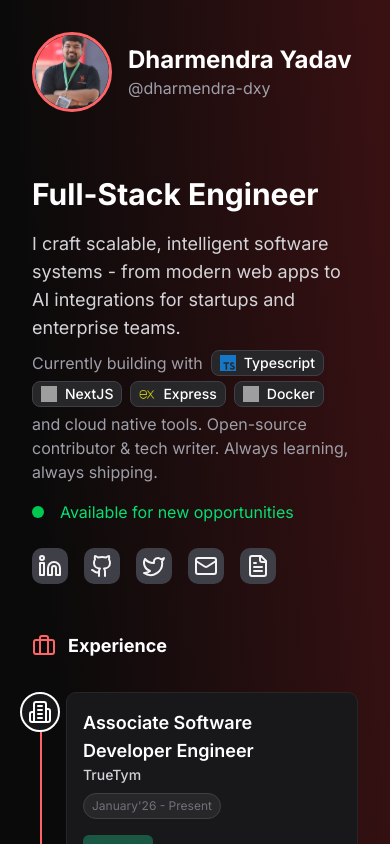
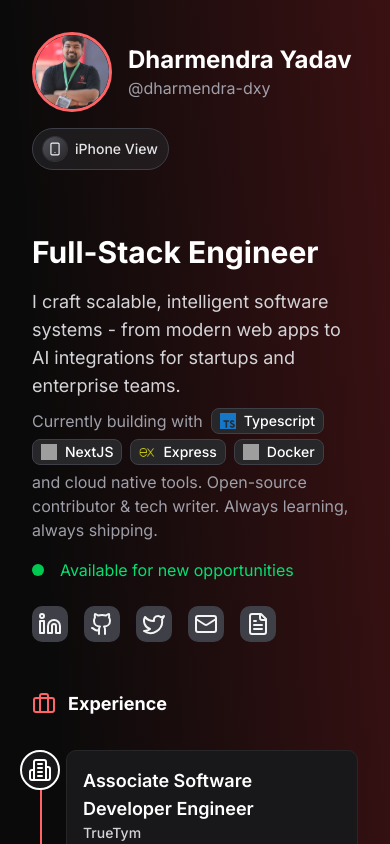
Before and after one commit to dharmendra-dxy/portfolio-v1, a Next.js app: page / in a window 390 px wide. Shown: the top 844 px of the page. Built offline with nearby package versions, Linux system fonts and the light colour scheme; grey boxes are pictures that could not be loaded.

Commit message:
feat: add toggle - iphone/mac view

```diff
--- a/components/iphone/home-screen.tsx
+++ b/components/iphone/home-screen.tsx
@@ -5,7 +5,7 @@ import Image from "next/image";
 import { animate, motion, useMotionValue } from "framer-motion";
 import { ArrowUpRight, Sparkles } from "lucide-react";
 import { profile } from "@/constant/profile";
-import { experience } from "@/constant/experience";
+import { experience, totalExperience } from "@/constant/experience";
 import { skills } from "@/constant/skills";
 import { works } from "@/constant/works";
 import { cloudinaryImage } from "@/lib/cloudinary";
@@ -63,7 +63,7 @@ function AppIcon({
 function AvailabilityWidget() {
   const current = experience[experience.length - 1];
   const stats = [
-    { label: "Experience", value: `${new Date().getFullYear() - 2022}+ yrs` },
+    { label: "Experience", value: `${totalExperience}` },
     { label: "Projects", value: `${works.length}` },
     { label: "Stack", value: `${skills.length}` },
   ];
--- a/components/mac/windows/about-window.tsx
+++ b/components/mac/windows/about-window.tsx
@@ -11,7 +11,7 @@ import {
 } from "lucide-react";
 import { motion } from "framer-motion";
 import { profile } from "@/constant/profile";
-import { experience } from "@/constant/experience";
+import { experience, totalExperience } from "@/constant/experience";
 import { education } from "@/constant/education";
 import { FinderStatusBar, WindowHint } from "../finder-chrome";
 
@@ -25,7 +25,6 @@ const SOCIAL_LABEL: Record<string, string> = {
 
 export default function AboutWindow() {
   const currentRole = experience[experience.length - 1];
-  const years = new Date().getFullYear() - 2022;
 
   return (
     <div className="flex min-h-0 flex-1 flex-col">
@@ -84,7 +83,7 @@ export default function AboutWindow() {
         {/* Quick facts */}
         <div className="grid grid-cols-2 divide-x divide-black/5 border-b border-black/5 sm:grid-cols-4">
           {[
-            { label: "Experience", value: `${years}+ yrs`, icon: Briefcase },
+            { label: "Experience", value: `${totalExperience}`, icon: Briefcase },
             {
               label: "Currently",
               value: currentRole?.company ?? "—",
--- a/components/sections/hero-section.tsx
+++ b/components/sections/hero-section.tsx
@@ -5,12 +5,13 @@ import React from "react";
 import { Button } from "../ui/button";
 import { AnimatedGroup } from "../ui/animated-group";
 import Badge from "../badge";
+import ViewToggle from "../view-toggle";
 import { customItemVariants, sectionContainerVariants } from "@/lib/framer-variants";
 
 const HeroSection = () => {
   return (
     <div>
-      <header className="flex items-center space-x-4">
+      <header className="flex flex-wrap items-center gap-x-4 gap-y-4">
         <Image
           src={profile.avatar}
           alt={profile.name}
@@ -18,10 +19,13 @@ const HeroSection = () => {
           height={200}
           width={200}
         />
-        <div>
+        <div className="min-w-0">
           <h1 className="text-2xl font-bold">{profile.name}</h1>
+          <div className="flex">
           <p className="text-zinc-400">{profile.handle}</p>
+          </div>
         </div>
+        <ViewToggle className=" w-full items-center justify-end sm:ml-auto sm:w-auto sm:shrink-0" />
       </header>
 
       <section className="mt-16">
--- /dev/null
+++ b/components/view-toggle.tsx
@@ -0,0 +1,205 @@
+"use client";
+
+import { useCallback, useEffect, useRef, useState } from "react";
+import { useRouter } from "next/navigation";
+import { AnimatePresence, motion } from "framer-motion";
+import { ChevronDown, MonitorSmartphone, Smartphone, Monitor } from "lucide-react";
+import { cn } from "@/lib/utils";
+
+type ViewMode = "iphone" | "mac";
+
+const MOBILE_QUERY = "(max-width: 767px)";
+const TRANSITION_MS = 420;
+const NAVIGATE_AFTER_MS = 340;
+
+const OPTIONS: {
+  id: ViewMode;
+  label: string;
+  hint: string;
+  icon: typeof Smartphone;
+}[] = [
+  {
+    id: "iphone",
+    label: "iPhone",
+    hint: "Apps, widgets & home screen",
+    icon: Smartphone,
+  },
+  {
+    id: "mac",
+    label: "Mac",
+    hint: "Desktop, dock & search",
+    icon: Monitor,
+  },
+];
+
+/**
+ * Sends visitors to the alternative presentation of the portfolio.
+ * Phones go straight to the iPhone build, larger screens get a picker.
+ */
+const ViewToggle = ({ className }: { className?: string }) => {
+  const router = useRouter();
+  const wrapRef = useRef<HTMLDivElement>(null);
+  const buttonRef = useRef<HTMLButtonElement>(null);
+
+  // `null` until mounted so the server and first client render always match.
+  const [isMobile, setIsMobile] = useState<boolean | null>(null);
+  const [open, setOpen] = useState(false);
+  const [leaving, setLeaving] = useState<{ mode: ViewMode; x: number; y: number } | null>(
+    null,
+  );
+
+  useEffect(() => {
+    const media = window.matchMedia(MOBILE_QUERY);
+    const sync = () => setIsMobile(media.matches);
+    sync();
+    media.addEventListener("change", sync);
+    return () => media.removeEventListener("change", sync);
+  }, []);
+
+  useEffect(() => {
+    if (!open) return;
+
+    const onPointerDown = (event: MouseEvent) => {
+      if (!wrapRef.current?.contains(event.target as Node)) setOpen(false);
+    };
+    const onKeyDown = (event: KeyboardEvent) => {
+      if (event.key !== "Escape") return;
+      setOpen(false);
+      buttonRef.current?.focus();
+    };
+
+    document.addEventListener("mousedown", onPointerDown);
+    document.addEventListener("keydown", onKeyDown);
+    return () => {
+      document.removeEventListener("mousedown", onPointerDown);
+      document.removeEventListener("keydown", onKeyDown);
+    };
+  }, [open]);
+
+  const navigate = useCallback(
+    (mode: ViewMode) => {
+      setOpen(false);
+
+      const rect = buttonRef.current?.getBoundingClientRect();
+      setLeaving({
+        mode,
+        x: rect ? rect.left + rect.width / 2 : window.innerWidth / 2,
+        y: rect ? rect.top + rect.height / 2 : 0,
+      });
+
+      window.setTimeout(() => router.push(`/${mode}`), NAVIGATE_AFTER_MS);
+    },
+    [router],
+  );
+
+  const prefetchAll = () => OPTIONS.forEach((option) => router.prefetch(`/${option.id}`));
+
+  const showMenu = isMobile === false;
+
+  return (
+    <>
+      <div ref={wrapRef} className={cn("relative", className)}>
+        <button
+          ref={buttonRef}
+          type="button"
+          aria-label="Switch portfolio view"
+          aria-haspopup={showMenu ? "menu" : undefined}
+          aria-expanded={showMenu ? open : undefined}
+          onPointerEnter={prefetchAll}
+          onFocus={prefetchAll}
+          onClick={() => {
+            if (isMobile === null) return;
+            if (isMobile) navigate("iphone");
+            else setOpen((value) => !value);
+          }}
+          className={cn(
+            "group flex  items-center justify-center gap-2 rounded-full border border-zinc-700 bg-zinc-800/60 py-2 px-2.5 text-sm font-medium text-zinc-200 transition-colors duration-200 sm:w-auto sm:justify-start sm:py-1.5",
+            "hover:border-zinc-500 hover:bg-zinc-700/70 focus-visible:border-red-400 focus-visible:outline-none focus-visible:ring-2 focus-visible:ring-red-400/40",
+            open && "border-zinc-500 bg-zinc-700/70",
+          )}
+        >
+          <span className="flex h-6 w-6 items-center justify-center rounded-full bg-gradient-to-br from-zinc-600 to-zinc-800 text-zinc-100 ring-1 ring-white/10 transition-colors duration-200 group-hover:text-white">
+            {isMobile ? <Smartphone className="h-3.5 w-3.5" />: <Monitor className="h-3.5 w-3.5"  />}
+          </span>
+
+          <span className="whitespace-nowrap">{isMobile ? "iPhone View" : "View"}</span>
+
+          {showMenu && (
+            <ChevronDown
+              className={cn(
+                "-ml-0.5 h-3.5 w-3.5 text-zinc-500 transition-transform duration-200",
+                open && "rotate-180 text-zinc-300",
+              )}
+              strokeWidth={2.2}
+            />
+          )}
+        </button>
+
+        <AnimatePresence>
+          {open && (
+            <motion.div
+              role="menu"
+              initial={{ opacity: 0, y: -6, scale: 0.97 }}
+              animate={{ opacity: 1, y: 0, scale: 1 }}
+              exit={{ opacity: 0, y: -6, scale: 0.97 }}
+              transition={{ duration: 0.16, ease: [0.32, 0.72, 0, 1] }}
+              style={{ transformOrigin: "top right" }}
+              className="absolute right-0 top-[calc(100%+0.5rem)] z-50 w-64 origin-top-right overflow-hidden rounded-2xl border border-zinc-700/80 bg-zinc-900/95 p-1.5 shadow-[0_24px_60px_-16px_rgba(0,0,0,0.8)] backdrop-blur-xl"
+            >
+              {OPTIONS.map((option) => (
+                <button
+                  key={option.id}
+                  type="button"
+                  role="menuitem"
+                  onPointerEnter={() => router.prefetch(`/${option.id}`)}
+                  onClick={() => navigate(option.id)}
+                  className="flex w-full items-center gap-3 rounded-xl px-2.5 py-2 text-left transition-colors duration-150 hover:bg-zinc-800 focus-visible:bg-zinc-800 focus-visible:outline-none"
+                >
+                  <span
+                    className={cn(
+                      "flex h-8 w-8 shrink-0 items-center justify-center rounded-[9px] bg-gradient-to-b text-white ring-1 ring-white/10",
+                      option.id === "iphone"
+                        ? "from-sky-300 via-sky-400 to-blue-600"
+                        : "from-zinc-400 via-zinc-500 to-zinc-700",
+                    )}
+                  >
+                    <option.icon className="h-4 w-4" strokeWidth={1.9} />
+                  </span>
+
+                  <span className="min-w-0 flex-1">
+                    <span className="block truncate text-sm font-medium text-zinc-100">
+                      {option.label}
+                    </span>
+                    <span className="block truncate text-xs text-zinc-500">
+                      {option.hint}
+                    </span>
+                  </span>
+                </button>
+              ))}
+            </motion.div>
+          )}
+        </AnimatePresence>
+      </div>
+
+      {/* Subtle handoff into the chosen experience */}
+      <AnimatePresence>
+        {leaving && (
+          <motion.div
+            aria-hidden
+            initial={{ opacity: 0, scale: 0 }}
+            animate={{ opacity: 1, scale: 1 }}
+            exit={{ opacity: 0 }}
+            transition={{ duration: TRANSITION_MS / 1000, ease: [0.32, 0.72, 0, 1] }}
+            style={{
+              transformOrigin: `${leaving.x}px ${leaving.y}px`,
+              backgroundColor: leaving.mode === "iphone" ? "#2a1a4d" : "#08080c",
+            }}
+            className="pointer-events-none fixed inset-0 z-[9999]"
+          />
+        )}
+      </AnimatePresence>
+    </>
+  );
+};
+
+export default ViewToggle;
--- a/constant/experience.ts
+++ b/constant/experience.ts
@@ -63,3 +63,5 @@ export const experience = [
         ]
     },
 ]
+
+export const totalExperience = "1.5+ yrs"
```
